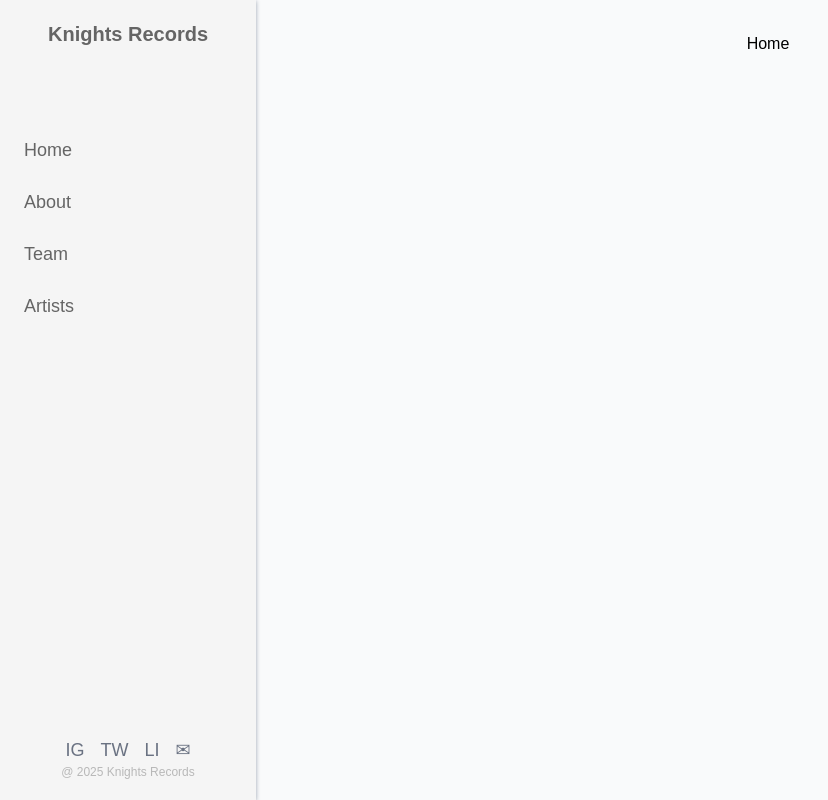
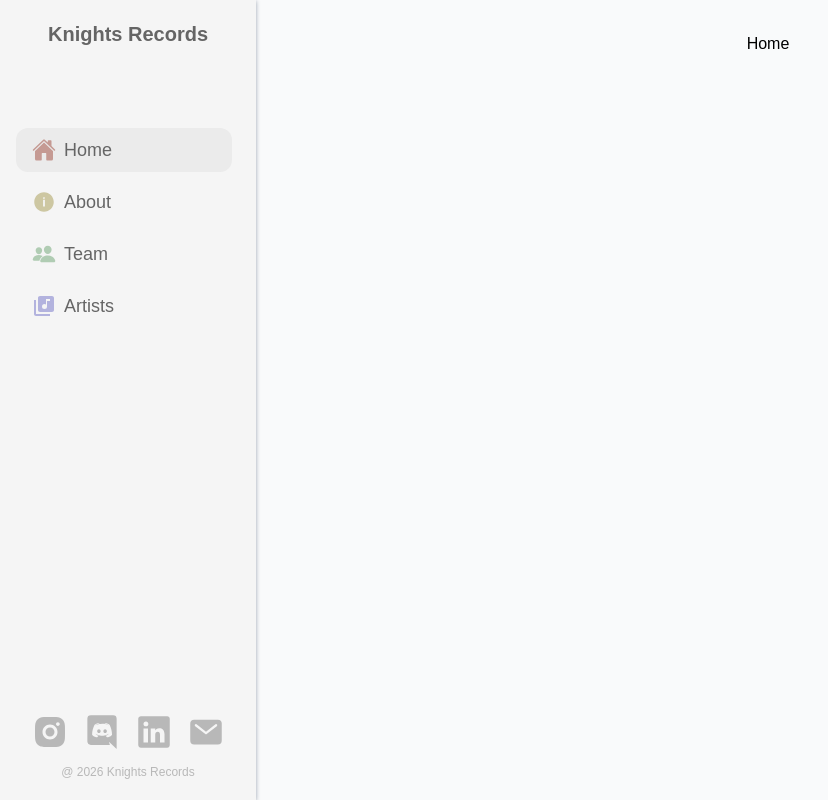
Before and after one commit to Knights-Records-UCF/Knights-Record-Website, a Next.js app: page / in a window 1280 px wide. Shown: the whole page, without its empty margins (0-828 px from the left). Built offline with nearby package versions, Linux system fonts and the light colour scheme.

Commit message:
added team page dropdown and icons

```diff
--- a/app/components/Navbar.tsx
+++ b/app/components/Navbar.tsx
@@ -1,7 +1,34 @@
+"use client";
+
 import Link from "next/link";
+import { usePathname } from "next/navigation";
+import { useEffect, useState } from "react";
+import { IoHome, IoInformationCircle } from "react-icons/io5"; // home icon
+import { IoIosInformationCircle } from "react-icons/io"; // about icon
+import { IoPeople } from "react-icons/io5"; // team icon
+import { MdLibraryMusic } from "react-icons/md"; // artists icon
+import { RiInstagramFill } from "react-icons/ri"; // ig icon
+import { IoLogoDiscord } from "react-icons/io5"; // discord icon
+import { IoLogoLinkedin } from "react-icons/io5"; // linkedin icon
+import { IoMail } from "react-icons/io5"; // email icon
+
 
 
 export default function Navbar() {
+    const pathname = usePathname();
+
+    // auto-open if you're on a teams page
+    const isOnTeamsRoute = pathname?.startsWith("/teams");
+    const [teamsOpen, setTeamsOpen] = useState<boolean>(false);
+
+    useEffect(() => {
+        setTeamsOpen(isOnTeamsRoute);
+    }, [isOnTeamsRoute]);
+
+    const baseItem =
+        "block rounded-xl px-4 py-2 hover:bg-[#EBEBEB] text-[#656565]";
+    const activeItem = "bg-[#EBEBEB]";
+
     return (
         <aside className='h-screen w-64 bg-[#F5F5F5] drop-shadow-sm drop-shadow-gray-400 flex flex-col pt-5 overflow-y-auto'>
 
@@ -9,38 +36,103 @@ export default function Navbar() {
             <div className='text-xl font-semibold mb-8 text-[#656565] text-center'>Knights Records</div>
 
             {/* Nav */}
-            <ul className='px-2 space-y-2 text-lg text-[#656565] pt-12  '>
+            <ul className="px-4 pr-6 space-y-2 text-lg text-[#656565] pt-12">
+                <li>
+                <Link
+                    href="/"
+                    className={`${baseItem} ${pathname === "/" ? activeItem : ""} flex flex-row items-center gap-2`}
+                >
+                    <IoHome className= "text-2xl text-[#c59a93]"  /> Home
+                </Link>
+                </li>
 
-                <Link href='/'
-                className='block rounded-lg px-4 py-2 hover:bg-[#EBEBEB] '>
-                    Home
+                <li>
+                <Link
+                    href="/about"
+                    className={`${baseItem} ${pathname === "/about" ? activeItem : ""} flex flex-row items-center gap-2`}
+                >
+                    <IoIosInformationCircle className="text-2xl text-[#cdc7a2]" /> About
                 </Link>
+                </li>
 
-                <Link href='/about'
-                className='block rounded-lg px-4 py-2 hover:bg-[#EBEBEB]'>
-                    About
+                {/* Team dropdown */}
+                <li>
+                <div
+                    className={`rounded-xl transition-colors ${
+                    teamsOpen ? "bg-[#EBEBEB]" : ""
+                    }`}
+                >
+                    {/* Top row (Team) */}
+                    <button
+                    type="button"
+                    onClick={() => setTeamsOpen((v) => !v)}
+                    className="w-full text-left px-4 py-2 rounded-lg hover:bg-[#EBEBEB] flex flex-row items-center gap-2 text-[#656565]"
+                    >
+                    <IoPeople className="text-2xl text-[#b0ccb3]" /> Team
+                    </button>
+
+                    {/* Dropdown content */}
+                    {teamsOpen && (
+                    <div className="px-4 pb-3">
+                        <div className="my-2 h-px w-full bg-[#D8D8D8]" />
+
+                        <Link
+                            href="/teams/executive"
+                            className={`block px-8 rounded-md text-[15px] ${
+                                pathname === "/teams/executive" ? "font-semibold" : ""
+                            }`}
+                            >
+                            Executive Board
+                        </Link>
+
+                        <div className="my-2 h-px w-full bg-[#D8D8D8]" />
+
+                        <Link
+                            href="/teams/label"
+                            className={`block  px-8 rounded-md text-[15px] ${
+                                pathname === "/teams/label" ? "font-semibold" : ""
+                            }`}
+                            >
+                            Label Team
+                        </Link>
+                    </div>
+                    )}
+                </div>
+                </li>
+
+                <li>
+                <Link
+                    href="/artists"
+                    className={`${baseItem} ${pathname === "/artists" ? activeItem : ""} flex flex-row items-center gap-2`}
+                >
+                    <MdLibraryMusic className="text-2xl text-[#b3b3de]" /> Artists
                 </Link>
-
-                <Link href='/teams'
-                className='block rounded-lg px-4 py-2 hover:bg-[#EBEBEB]'>
-                    Team
-                </Link>
-
-                <Link href='/artists'
-                className='block rounded-lg px-4 py-2 hover:bg-[#EBEBEB]'>
-                    Artists
-                </Link>
+                </li>
             </ul>
 
-            {/* Footer w/ placeholder text instead of icons for now*/}
-            <div className="mt-auto text-lg pt-6 pb-5">
-                <div className='flex justify-center gap-4 text-gray-500 '>
-                    <a href="#" className="hover:text-black">IG</a>
-                    <a href="#" className="hover:text-black">TW</a>
-                    <a href="#" className="hover:text-black">LI</a>
-                    <a href="#" className="hover:text-black">✉</a>
-                </div>
-                <div className="text-xs text-[#B8B8B8] flex justify-center">@ 2025 Knights Records</div>
+            {/* Footer */}
+            <div className="mt-auto pt-6 pb-5">
+            <div className="flex justify-center gap-1 mb-2">
+                {[
+                { Icon: RiInstagramFill, label: "Instagram",},
+                { Icon: IoLogoDiscord, label: "Discord",},
+                { Icon: IoLogoLinkedin, label: "LinkedIn",  },
+                { Icon: IoMail, label: "Email", },
+                ].map(({ Icon, label }) => (
+                <a
+                    key={label}
+                    href="#"
+                    aria-label={label}
+                    className="w-12 h-12 flex items-center justify-center text-[#B8B8B8] rounded-xl hover:bg-[#EBEBEB] transition"
+                >
+                    <Icon className="text-4xl" />
+                </a>
+                ))}
+            </div>
+
+            <div className="text-xs text-[#B8B8B8] flex justify-center">
+                @ 2026 Knights Records
+            </div>
             </div>
         </aside>
 
--- a/package.json
+++ b/package.json
@@ -9,9 +9,11 @@
     "lint": "eslint"
   },
   "dependencies": {
+    "icons": "^1.0.0",
     "next": "16.1.6",
-    "react": "19.2.3",
-    "react-dom": "19.2.3"
+    "react": "^19.2.3",
+    "react-dom": "19.2.3",
+    "react-icons": "^5.5.0"
   },
   "devDependencies": {
     "@tailwindcss/postcss": "^4",
```
Also changed, not shown: 1 other file (tests, documents, lock files or other folders).
